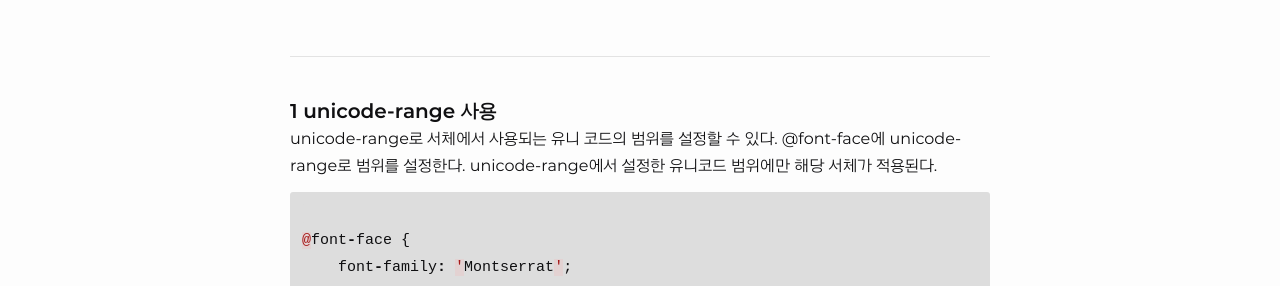
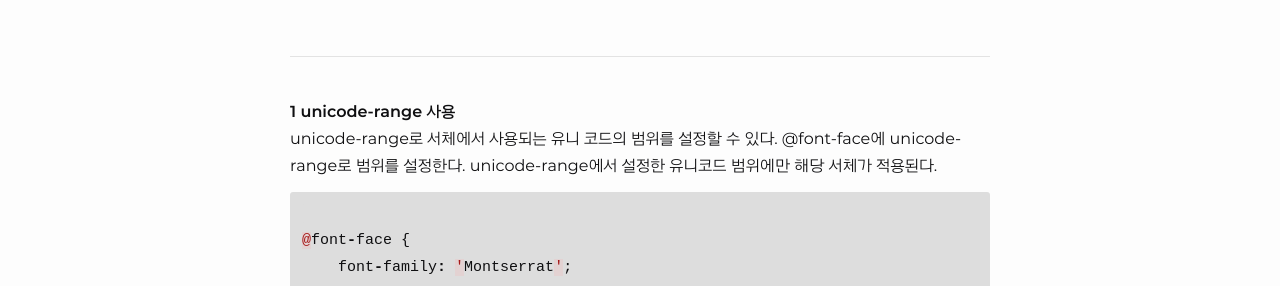
Before and after one commit to junethirty/junethirty.github.io, a Jekyll site: the page built from _posts/2021-08-15-lang.markdown, in a window 1280 px wide. Shown: the part 364-650 px from the top of the page. Built offline with Jekyll 4.4.1, drawn with Linux system fonts in a browser that asks for light colours; nearby versions of some CDN libraries.

Commit message:
headings minor changes

```diff
--- a/_posts/2021-08-15-lang.markdown
+++ b/_posts/2021-08-15-lang.markdown
@@ -14,7 +14,7 @@ description: an example of a blog post with some code
 
 
 
-#### 1 unicode-range 사용
+##### 1 unicode-range 사용
 
 unicode-range로 서체에서 사용되는 유니 코드의 범위를 설정할 수 있다. @font-face에 unicode-range로 범위를 설정한다.
 unicode-range에서 설정한 유니코드 범위에만 해당 서체가 적용된다.
--- a/_sass/_layout.scss
+++ b/_sass/_layout.scss
@@ -165,6 +165,12 @@ font-size: 20px;
 font-size: 18px;
         }
     }
+h5 {
+    font-size: 16px;
+    @include media-query($on-laptop) {
+    font-size: 16px;
+            }
+        }
 }
 .post-meta {
 font-size: $small-font-size;
```
